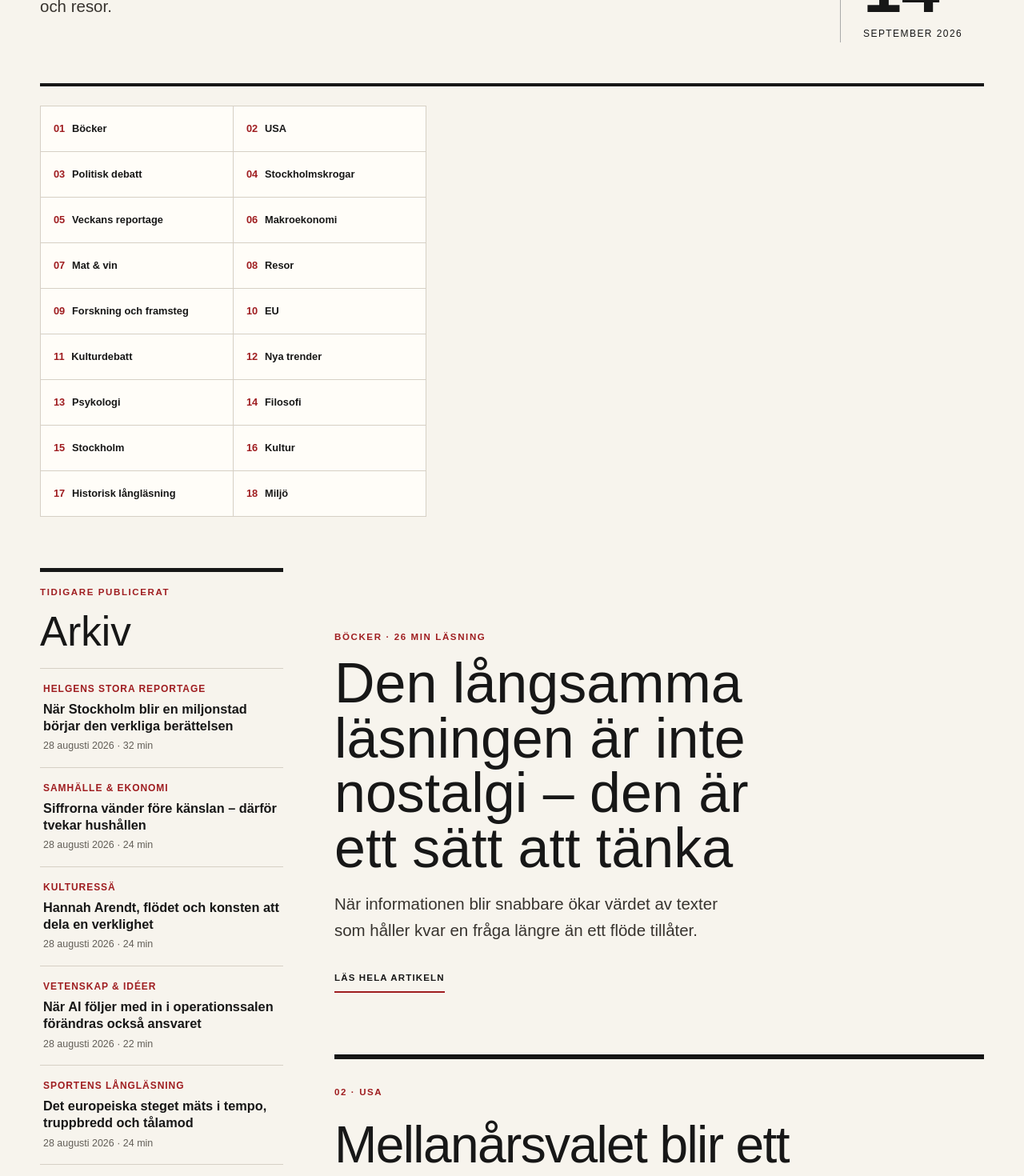
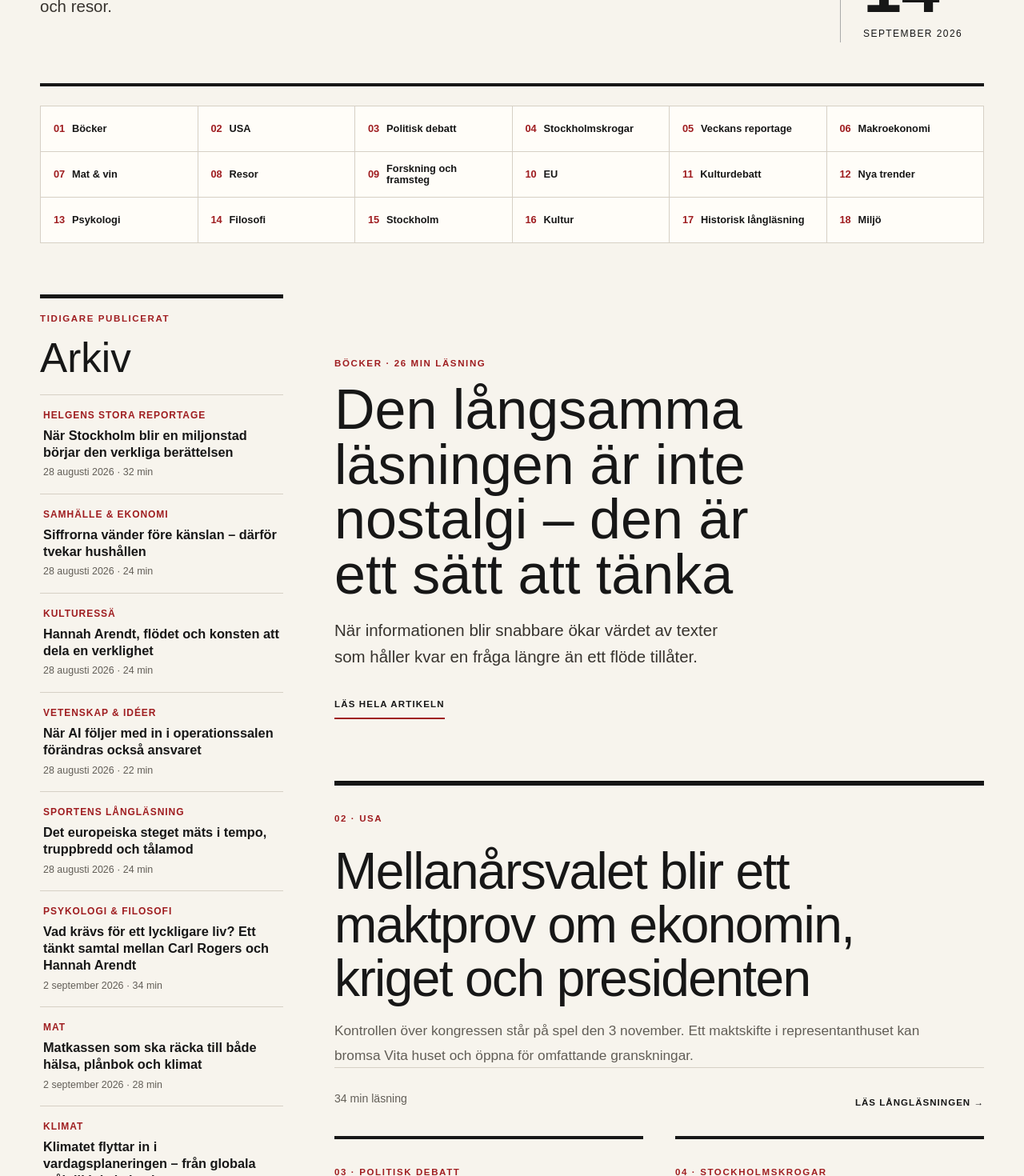
Before and after one commit to Djurgarden2019/NackaSidan-2026, a Next.js app: page /helg in a window 1280 px wide. Shown: the part 480-1950 px from the top of the page at 80% size. Built offline with nearby package versions, Linux system fonts and the light colour scheme; no server answers.

Commit message:
Anpassa Helg-layouten för 18 fasta avdelningar

```diff
--- a/app/helg/helg.css
+++ b/app/helg/helg.css
@@ -26,3 +26,9 @@
 .weekend-empty{padding:2rem 0;border-top:4px solid var(--ink);font-size:1.08rem;color:var(--muted)}
 @media(max-width:900px){.weekend-with-archive{grid-template-columns:1fr}.weekend-archive{position:static}.weekend-current{min-width:0}}
 @media(max-width:700px){.weekend-index{width:100%;grid-template-columns:repeat(2,minmax(0,1fr))}.weekend-magazine-grid{grid-template-columns:1fr}.weekend-feature-card-wide{grid-column:auto}.weekend-feature-card{min-height:0}}
+
+.weekend-section-index{grid-template-columns:repeat(6,minmax(0,1fr));width:100%;max-width:none}
+.weekend-card-footer{display:flex;align-items:center;justify-content:space-between;gap:1rem;margin-top:auto;padding-top:1.5rem;border-top:1px solid var(--line);font-size:.88rem;color:var(--muted)}
+.weekend-card-footer .text-link{color:var(--ink);font-weight:800}
+@media(max-width:1100px){.weekend-section-index{grid-template-columns:repeat(4,minmax(0,1fr))}}
+@media(max-width:700px){.weekend-section-index{grid-template-columns:repeat(2,minmax(0,1fr))}.weekend-card-footer{align-items:flex-start;flex-direction:column}}
```
